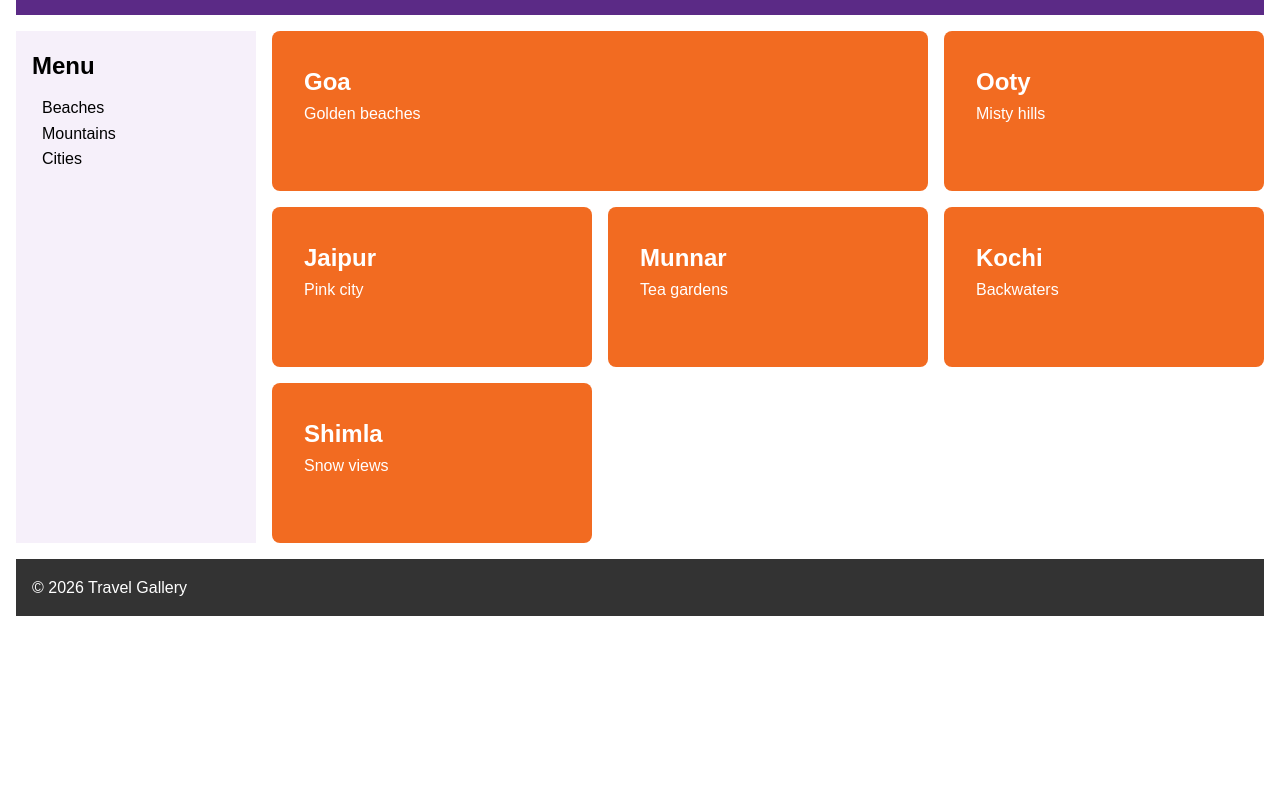
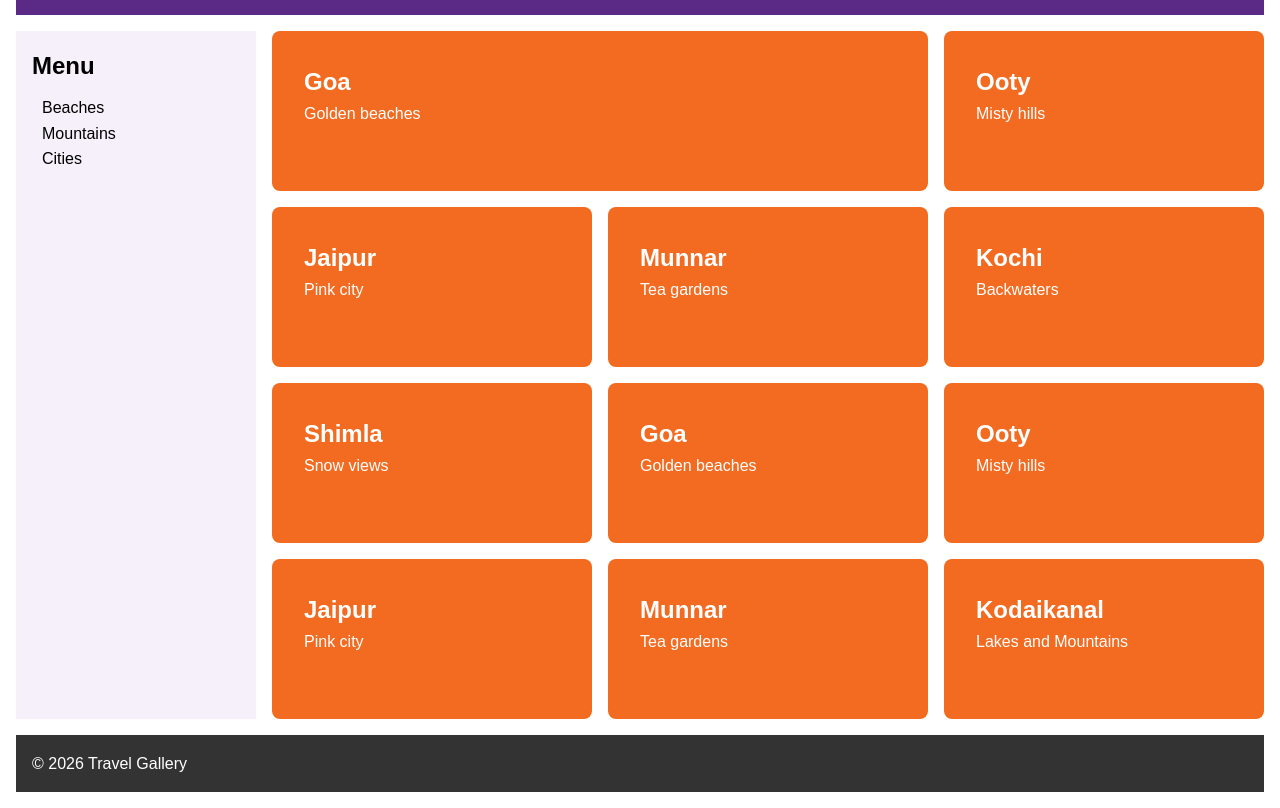
Before and after one commit to snekharajagopal/travel-gallery, a plain HTML site: page index.html in a window 1280 px wide. Shown: the part 126-934 px from the top of the page. Before the commit the page ends 800 px from the top, so only its background shows below. Drawn offline with Linux system fonts and the light colour scheme.

Commit message:
Add dynamic card gallery using js

```diff
--- a/index.html
+++ b/index.html
@@ -17,7 +17,7 @@
           <li>Cities</li>
         </ul>
       </aside>
-      <main class="gallery">
+      <main class="gallery" id="gallery">
         <article class="card featured">
           <h3>Goa</h3>
           <p>Golden beaches</p>
@@ -45,5 +45,6 @@
       </main>
       <footer class="footer">© 2026 Travel Gallery</footer>
     </div>
+     <script src="script.js" defer></script>
   </body>
 </html>
--- /dev/null
+++ b/script.js
@@ -0,0 +1,18 @@
+const places = [
+  { name: "Goa", info: "Golden beaches" },
+  { name: "Ooty", info: "Misty hills" },
+  { name: "Jaipur", info: "Pink city" },
+  { name: "Munnar", info: "Tea gardens" },
+  { name: "Kodaikanal", info: "Lakes and Mountains" },
+];
+const gallery = document.querySelector("#gallery");
+places.forEach(function (place) {
+  const card = document.createElement("article");
+  card.classList.add("card");
+  const h3 = document.createElement("h3");
+  h3.textContent = place.name;
+  const p = document.createElement("p");
+  p.textContent = place.info;
+  card.append(h3, p);
+  gallery.append(card);
+});
```
Also changed, not shown: dynamic-cards.png (added).
